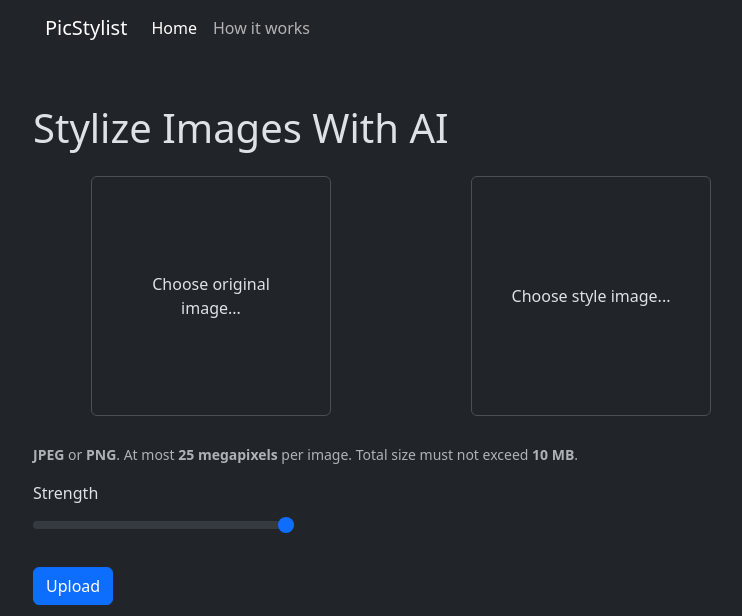
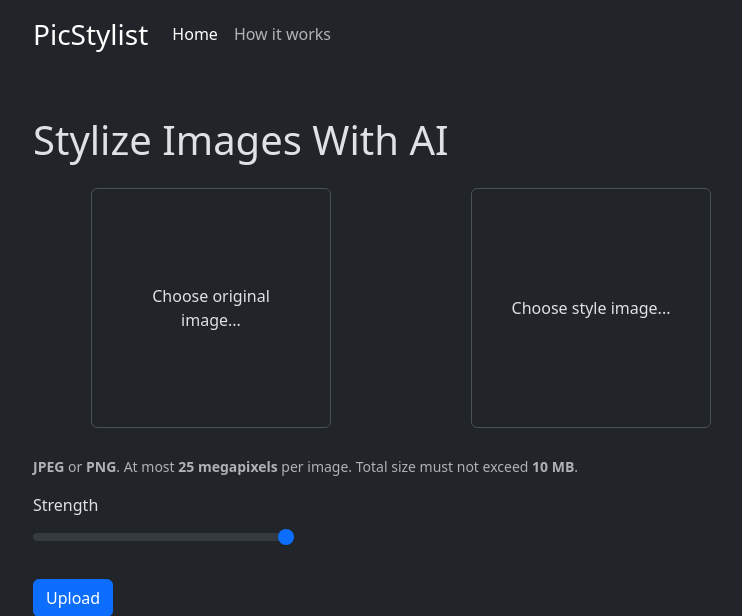
Before and after one commit to vsemionov/picstylist, a Flask app: page / in a window 1280 px wide. Shown: the top 616 px of the page, without its empty margins (49-791 px from the left). Run offline with Flask 3, Linux system fonts and the light colour scheme; parts of the project's set-up code (start-up, migrations or seed data) failed here and were passed over; some libraries are stand-ins or nearby versions.

Commit message:
navbar layout

```diff
--- a/templates/base.html
+++ b/templates/base.html
@@ -11,13 +11,9 @@
 <body>
 <div class="container">
   <header>
-    <nav class="navbar navbar-expand-lg">
-      <div class="container-fluid">
-        <a class="navbar-brand" href="{{ url_for('index') }}">PicStylist</a>
-        <button class="navbar-toggler" type="button" data-bs-toggle="collapse" data-bs-target="#navbarSupportedContent" aria-controls="navbarSupportedContent" aria-expanded="false" aria-label="Toggle navigation">
-          <span class="navbar-toggler-icon"></span>
-        </button>
-        <div class="collapse navbar-collapse" id="navbarSupportedContent">
+    <nav class="navbar navbar-expand">
+      <a class="navbar-brand fs-3" href="{{ url_for('index') }}">PicStylist</a>
+      <div class="collapse navbar-collapse">
         <ul class="navbar-nav">
           {% for path, name in [(url_for('index'), 'Home'), (url_for('page', name='model'), 'How it works')] %}
             <li class="nav-item">
@@ -29,7 +25,6 @@
             </li>
           {% endfor %}
         </ul>
-        </div>
       </div>
     </nav>
   </header>
```
Lines whose indentation alone changed are shown as unchanged.
